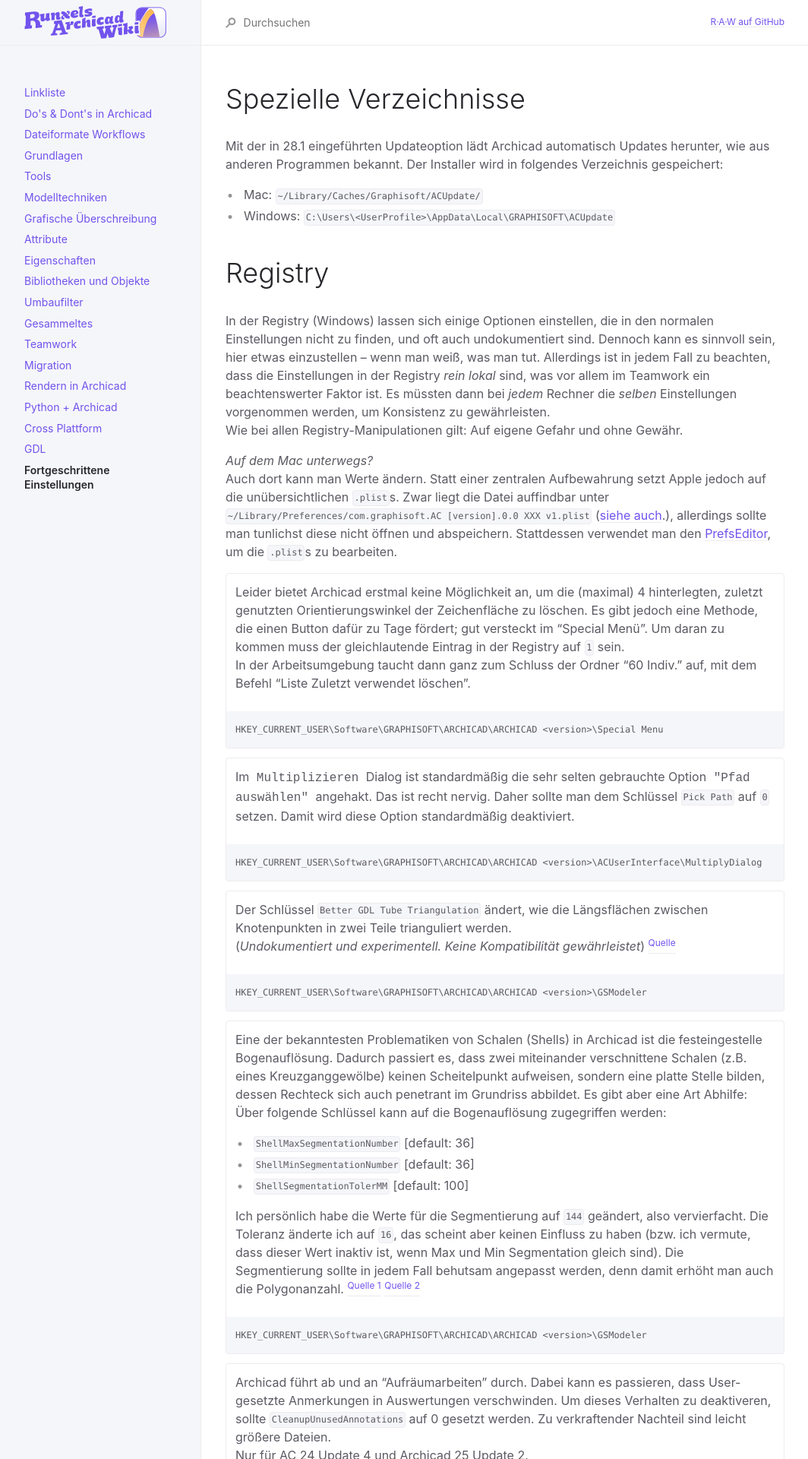
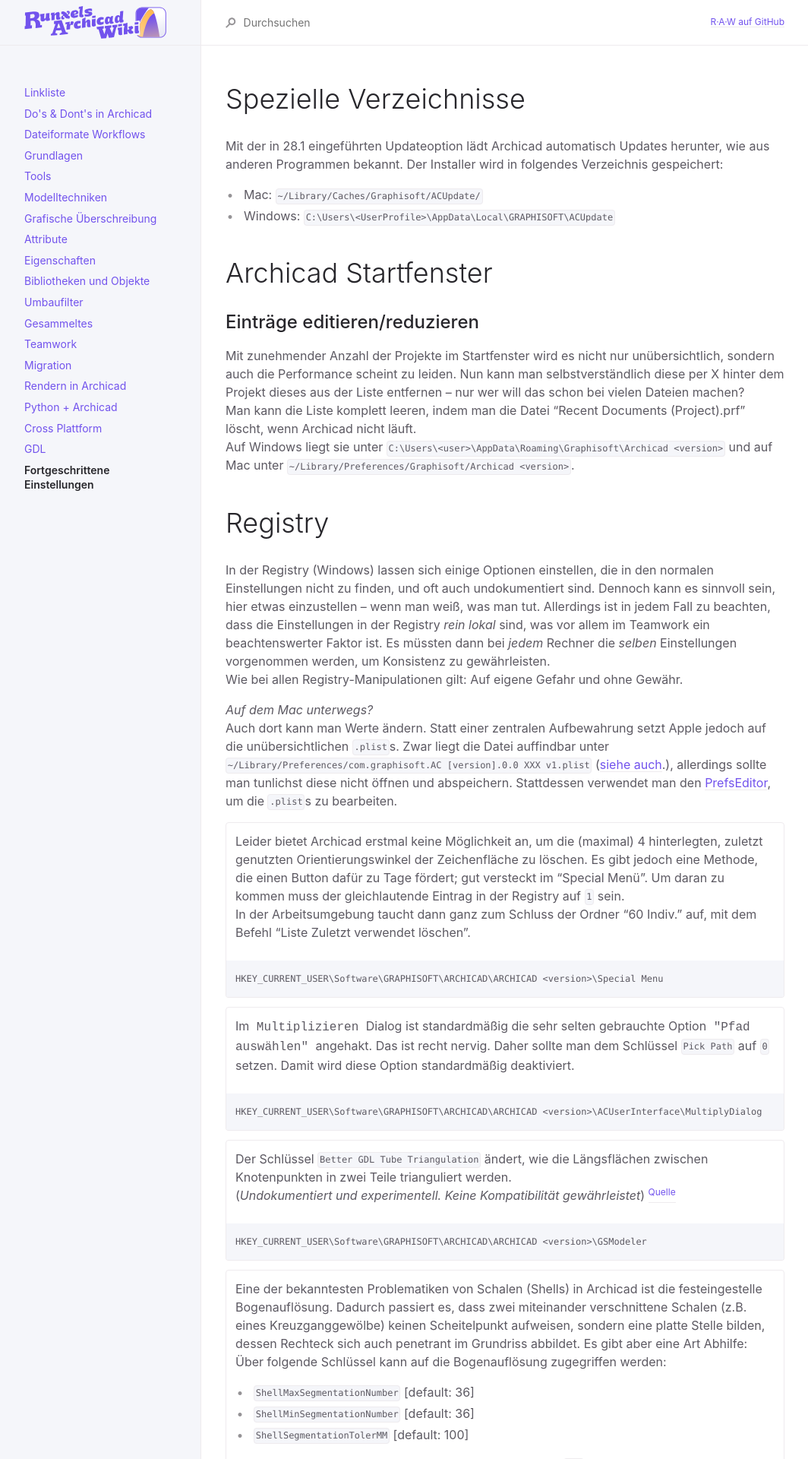
Before and after one commit to runxel/archicad-wiki, a Jekyll site: the page built from _pages/180_Advanced.md, in a window 1280 px wide. Shown: the top 1920 px of the page at 76% size, without its empty margins (107-1171 px from the left). Built offline with Jekyll 4.4.1, drawn with Linux system fonts in a browser that asks for light colours.

Commit message:
Add instructions for managing recent projects in Archicad Start window

```diff
--- a/_pages/180_Advanced.md
+++ b/_pages/180_Advanced.md
@@ -11,6 +11,12 @@ Der Installer wird in folgendes Verzeichnis gespeichert:
 - Mac: `~/Library/Caches/Graphisoft/ACUpdate/`
 - Windows: `C:\Users\<UserProfile>\AppData\Local\GRAPHISOFT\ACUpdate`
 
+# Archicad Startfenster
+## Einträge editieren/reduzieren
+Mit zunehmender Anzahl der Projekte im Startfenster wird es nicht nur unübersichtlich, sondern auch die Performance scheint zu leiden. Nun kann man selbstverständlich diese per X hinter dem Projekt dieses aus der Liste entfernen – nur wer will das schon bei vielen Dateien machen?
+Man kann die Liste komplett leeren, indem man die Datei "Recent Documents (Project).prf" löscht, wenn Archicad nicht läuft.
+Auf Windows liegt sie unter `C:\Users\<user>\AppData\Roaming\Graphisoft\Archicad <version>`
+und auf Mac unter `~/Library/Preferences/Graphisoft/Archicad <version>`.
 
 # Registry
 In der Registry (Windows) lassen sich einige Optionen einstellen, die in den normalen Einstellungen nicht zu finden, und oft auch undokumentiert sind. Dennoch kann es sinnvoll sein, hier etwas einzustellen – wenn man weiß, was man tut. Allerdings ist in jedem Fall zu beachten, dass die Einstellungen in der Registry _rein lokal_ sind, was vor allem im Teamwork ein beachtenswerter Faktor ist. Es müssten dann bei _jedem_ Rechner die _selben_ Einstellungen vorgenommen werden, um Konsistenz zu gewährleisten.
```
